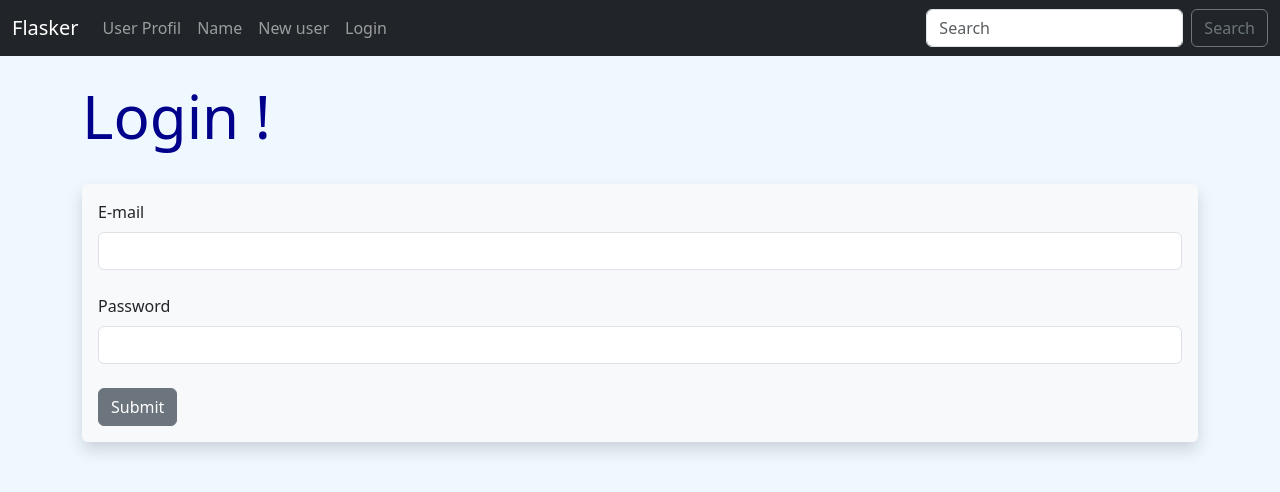
After one commit to stephaneass/python-flask, a Flask app: page /login in a window 1280 px wide. The commit adds this page. Shown: the top 492 px of the page. Run offline with Flask 3, Linux system fonts and the light colour scheme.

Commit message:
login page

```diff
--- a/app.py
+++ b/app.py
@@ -32,6 +32,12 @@ class UsersForm(FlaskForm) :
     favorte_color = StringField("Favorite Color")
     password_hash = PasswordField("Password", validators=[DataRequired(), EqualTo("password_hash2", message="Password Must Match")])
     password_hash2 = PasswordField("Confirm password", validators=[DataRequired()])
+    submit = SubmitField("Submit")
+
+# Login Form Class
+class LoginForm(FlaskForm) :
+    email = StringField("E-mail", validators=[DataRequired()])
+    password = PasswordField("Password", validators=[DataRequired()])
     submit = SubmitField("Submit")
 
 class Users(db.Model):
@@ -104,7 +110,7 @@ def new_user():
         form.email.data = ""
         form.favorte_color.data = ""
         form.password_hash.data = ""
-        form.password_hash2.data = ""
+        form.password_hash.data = ""
 
     all_users = Users.query.order_by(Users.date_added)
 
@@ -128,6 +134,30 @@ def update_user(id):
             return redirect(url_for('new_user'))
     else :
         return render_template("update_user.html", form=form, user = user)
+
+@app.route("/login", methods=['GET', 'POST'])
+def login():
+    email = None
+    password = None
+    form = LoginForm()
+    # Validate form
+    if form.validate_on_submit():
+        email = form.email.data
+        password = form.password.data
+        form.email.data = ""
+        form.password.data = ""
+        user = Users.query.filter_by(email = email).first()
+        if user is not None :
+            passed = user.verify_password(password)
+            if passed :
+                flash("Logged In Successfully")
+                return redirect(url_for("new_user"))
+            else :
+                flash("Credentials failed", category='error')
+        else :
+            flash("Credentials not corrected")
+
+    return render_template("login.html", email = email, password = password, form = form)
 
 @app.route("/delete/<int:id>")
 def delete(id):
--- /dev/null
+++ b/templates/login.html
@@ -0,0 +1,26 @@
+{% extends "base.html" %}
+{% block content %}
+    {% for message in get_flashed_messages() %}
+        <div class="alert alert-danger alert-dismissible fade show" role="alert">
+            {{ message }}
+            <button type="button" class="btn-close" data-bs-dismiss="alert" aria-label="Close"></button>
+        </div>
+    {% endfor %}
+
+    <h1>Login !</h1>
+    <br>
+    <div class="shadow p-3 mb-5 bg-body-tertiary rounded">
+        <form action="" method="post">
+            {{ form.hidden_tag() }}
+            {{ form.email.label(class="form-label") }}
+            {{ form.email(class="form-control") }}
+            <br>
+            {{ form.password.label(class="form-label") }}
+            {{ form.password(class="form-control", type="password") }}
+            <br>
+            {{ form.submit(class="btn btn-secondary") }}
+        </form>
+    </div>
+    <br>
+
+{% endblock %}
--- a/templates/partials/_navbar.html
+++ b/templates/partials/_navbar.html
@@ -15,6 +15,9 @@
           <li class="nav-item">
             <a class="nav-link" href="{{ url_for('new_user') }}">New user</a>
           </li>
+          <li class="nav-item">
+            <a class="nav-link" href="{{ url_for('login') }}">Login</a>
+          </li>
         </ul>
         <form class="d-flex" role="search">
           <input class="form-control me-2" type="search" placeholder="Search" aria-label="Search">
```
